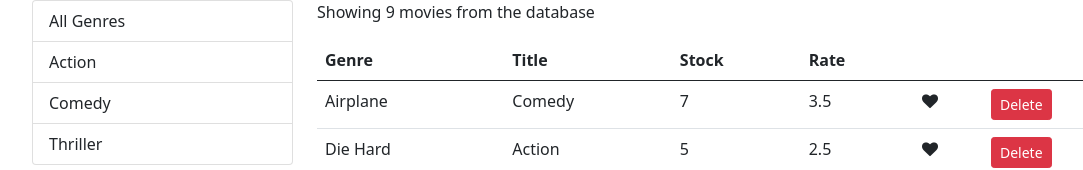
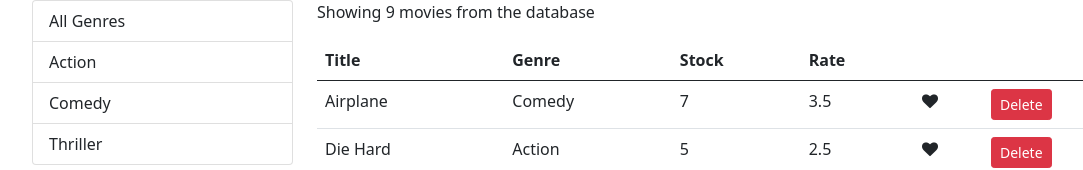
Before and after one commit to sanjanaganguly/Flickzone-react, a React (Create React App) app: page / in a window 1280 px wide. Shown: the top 170 px of the page, without its empty margins (50-1133 px from the left). Built offline with nearby package versions, Linux system fonts and the light colour scheme.

Commit message:
Sorting-Extracting TableHeader

```diff
--- a/src/components/common/listGroup.jsx
+++ b/src/components/common/listGroup.jsx
@@ -3,7 +3,6 @@
 const ListGroup = (props) => {
   const { items, selectedItem, onItemSelect } = props;
   //by assigning textProperty and valueProperty we are not tightly coupled to the fakeGenreService. we can have any property from any service
-  console.log(selectedItem);
   return (
     <ul className="list-group">
       {items.map((item) => (
--- /dev/null
+++ b/src/components/common/tableHeader.jsx
@@ -0,0 +1,33 @@
+import React, { Component } from "react";
+
+class TableHeader extends Component {
+  raiseSort = (path) => {
+    const sortColumn = { ...this.props.sortColumn };
+    if (sortColumn.path === path)
+      sortColumn.order = sortColumn.order === "asc" ? "desc" : "asc";
+    else {
+      sortColumn.path = path;
+      sortColumn.order = "asc";
+    }
+    this.props.onSort(sortColumn);
+  };
+
+  render() {
+    return (
+      <thead>
+        <tr>
+          {this.props.columns.map((column) => (
+            <th
+              key={column.path || column.key}
+              onClick={() => this.raiseSort(column.path)}
+            >
+              {column.label}
+            </th>
+          ))}
+        </tr>
+      </thead>
+    );
+  }
+}
+
+export default TableHeader;
--- a/src/components/movies.jsx
+++ b/src/components/movies.jsx
@@ -34,7 +34,7 @@
     movies[index].liked = !movies[index].liked;
     this.setState({ movies });
   };
-  f;
+
   handleSort = (sortColumn) => {
     this.setState({ sortColumn });
   };
--- a/src/components/moviesTable.jsx
+++ b/src/components/moviesTable.jsx
@@ -1,32 +1,26 @@
 import React from "react";
 import Like from "./common/like";
+import TableHeader from "./common/tableHeader";
 
 class MoviesTable extends React.Component {
-  raiseSort = (path) => {
-    const sortColumn = { ...this.props.sortColumn };
-    if (sortColumn.path === path)
-      sortColumn.order = sortColumn.order === "asc" ? "desc" : "asc";
-    else {
-      sortColumn.path = path;
-      sortColumn.order = "asc";
-    }
-    this.props.onSort(sortColumn);
-  };
+  columns = [
+    { path: "title", label: "Title" },
+    { path: "genre.name", label: "Genre" },
+    { path: "numberInStock", label: "Stock" },
+    { path: "dailyRentalRate", label: "Rate" },
+    { key: "like" },
+    { key: "delete" },
+  ];
 
   render() {
-    const { movies, onLike, onDelete } = this.props;
+    const { movies, onLike, onDelete, onSort, sortColumn } = this.props;
     return (
       <table className="table">
-        <thead>
-          <tr>
-            <th onClick={() => this.raiseSort("genre.name")}>Genre</th>
-            <th onClick={() => this.raiseSort("title")}>Title</th>
-            <th onClick={() => this.raiseSort("numberInStock")}>Stock</th>
-            <th onClick={() => this.raiseSort("dailyRentalRate")}>Rate</th>
-            <th />
-            <th />
-          </tr>
-        </thead>
+        <TableHeader
+          columns={this.columns}
+          sortColumn={sortColumn}
+          onSort={onSort}
+        />
         <tbody>
           {movies.map((movie) => (
             <tr key={movie._id}>
```
